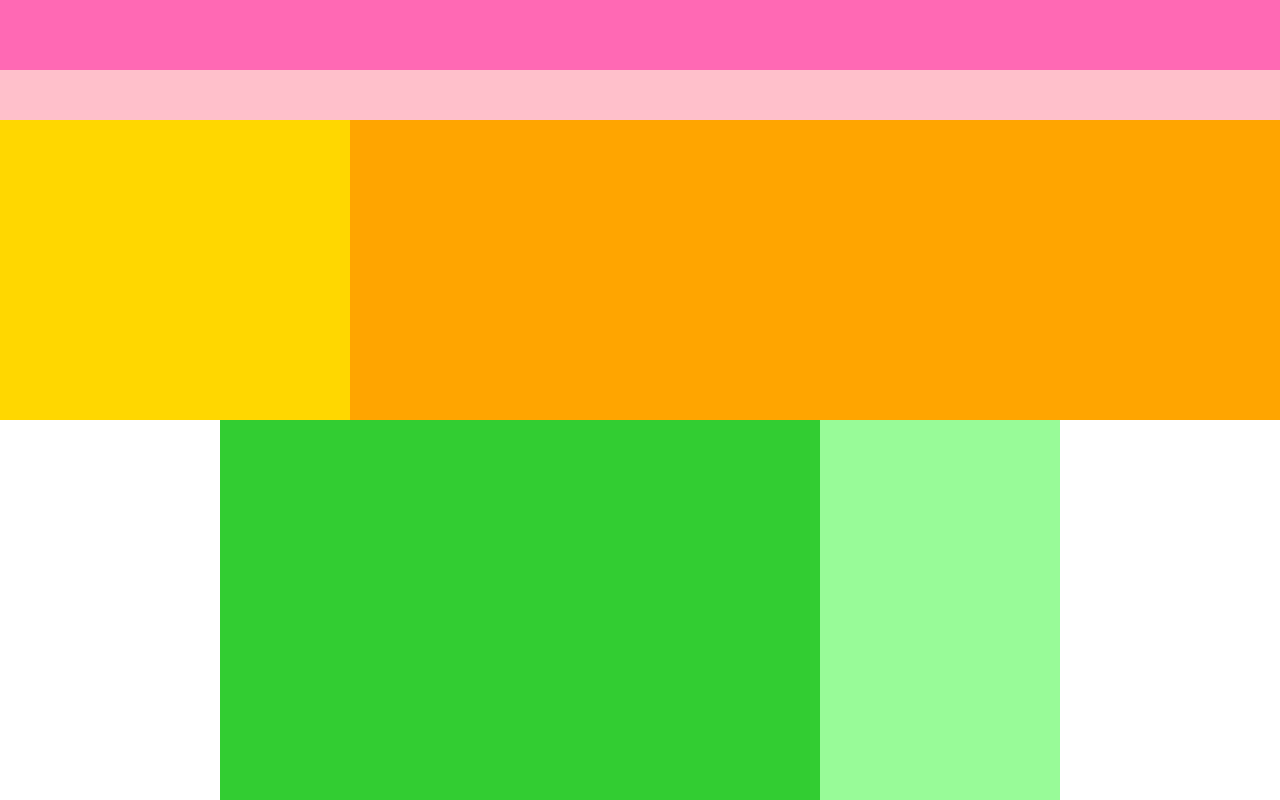
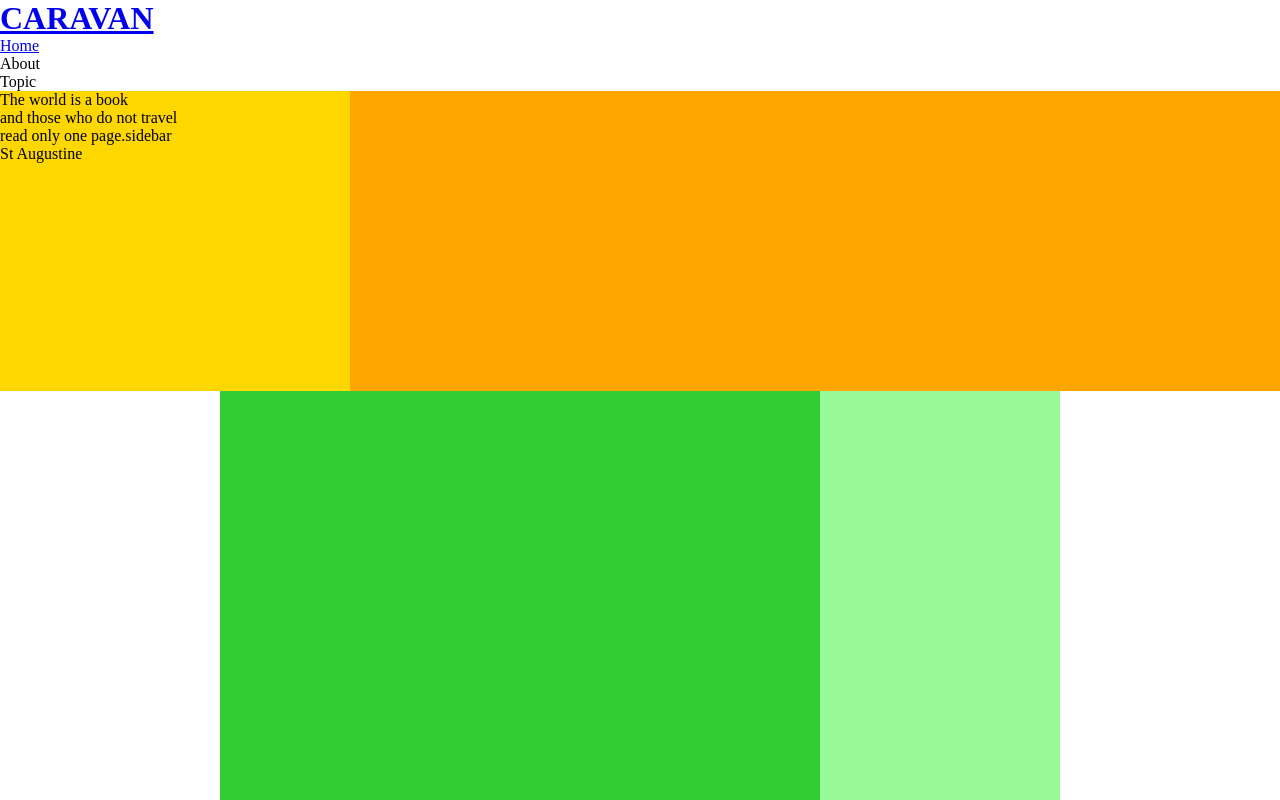
Before and after one commit to tokio-ooe/2-4, a plain HTML site: page index.html in a window 1280 px wide. Shown: the top 800 px of the page. Drawn offline with Linux system fonts and the light colour scheme.

Commit message:
Add files via upload

```diff
--- a/index.html
+++ b/index.html
@@ -8,20 +8,42 @@
 </head>
 
 <body>
-  <div class="header">
-    <div class="header-top"></div>
-    <div class="header-bottom"></div>
-
-  </div>
+  <header>
+    <h1 class="heading">
+      <a href="index.html">
+        CARAVAN
+    </h1>
+  </header>
+  <nav>
+    <ul class="nav-list">
+      <li class="nav-list-item">
+        <a href="index.html">Home</a>
+      </li>
+      <li class="nav-list-item">About</li>
+      <li class="nav-list-item">Topic</li>
+    </ul>
+  </nav>
 
   <div class="main-visual">
-    <div class="main-visual-content"></div>
-  </div>
-  <div class="main">
-    <div class="blog"></div>
-    <div class="sidebar"></div>
-  </div>
-  <div class="footer"></div>
+    <div class="main-visual-content">
+      <p class="main-visual-text">
+        The world is a book<br />
+        and those who do not travel<br />
+        read only one page.sidebar
+      </p>
+      <p class="main-visual-name">
+        St Augustine
+      </p>
+    </div>
+    <div class="main">
+      <div class="blog"></div>
+      <div class="sidebar"></div>
+    </div>
+    <footer>
+      <p class="footer-text">© All rights reserved by Infratop.Inc.</p>
+    </footer>
+
+
 
 </body>
 
```
